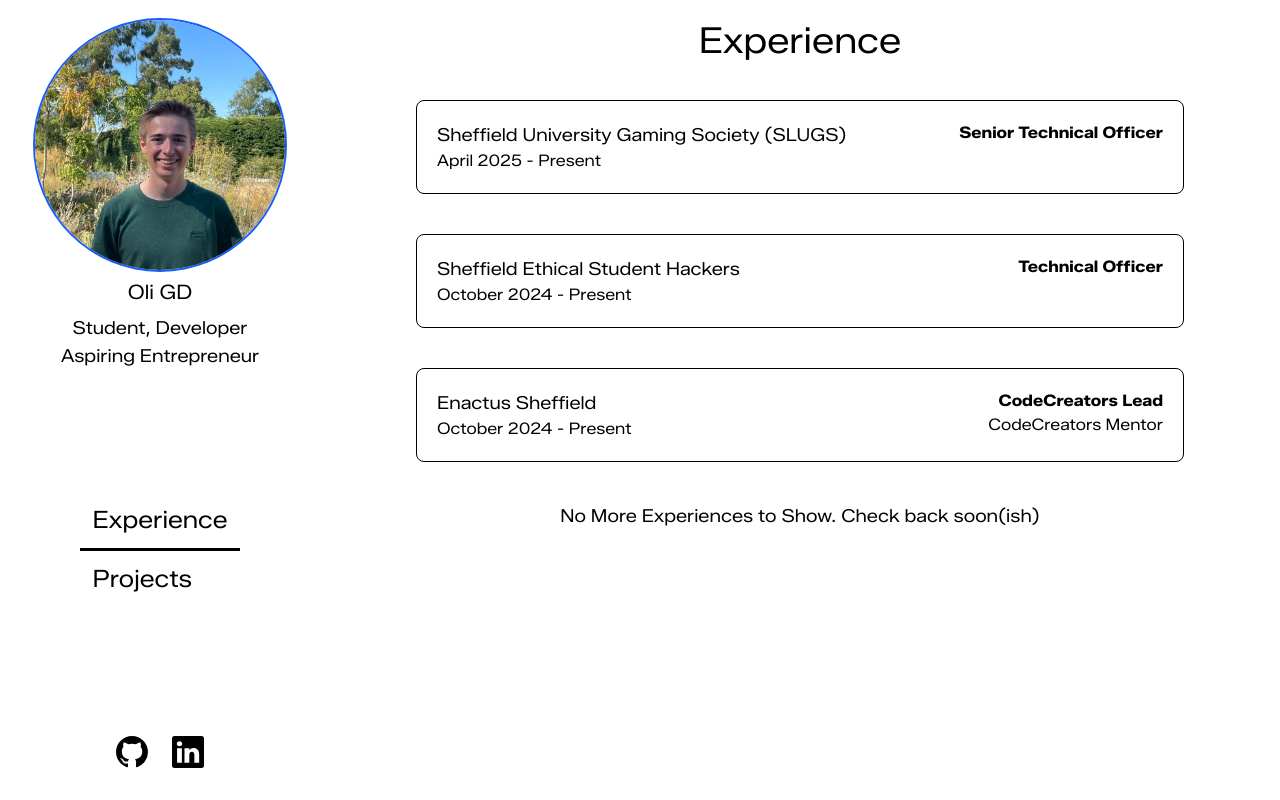
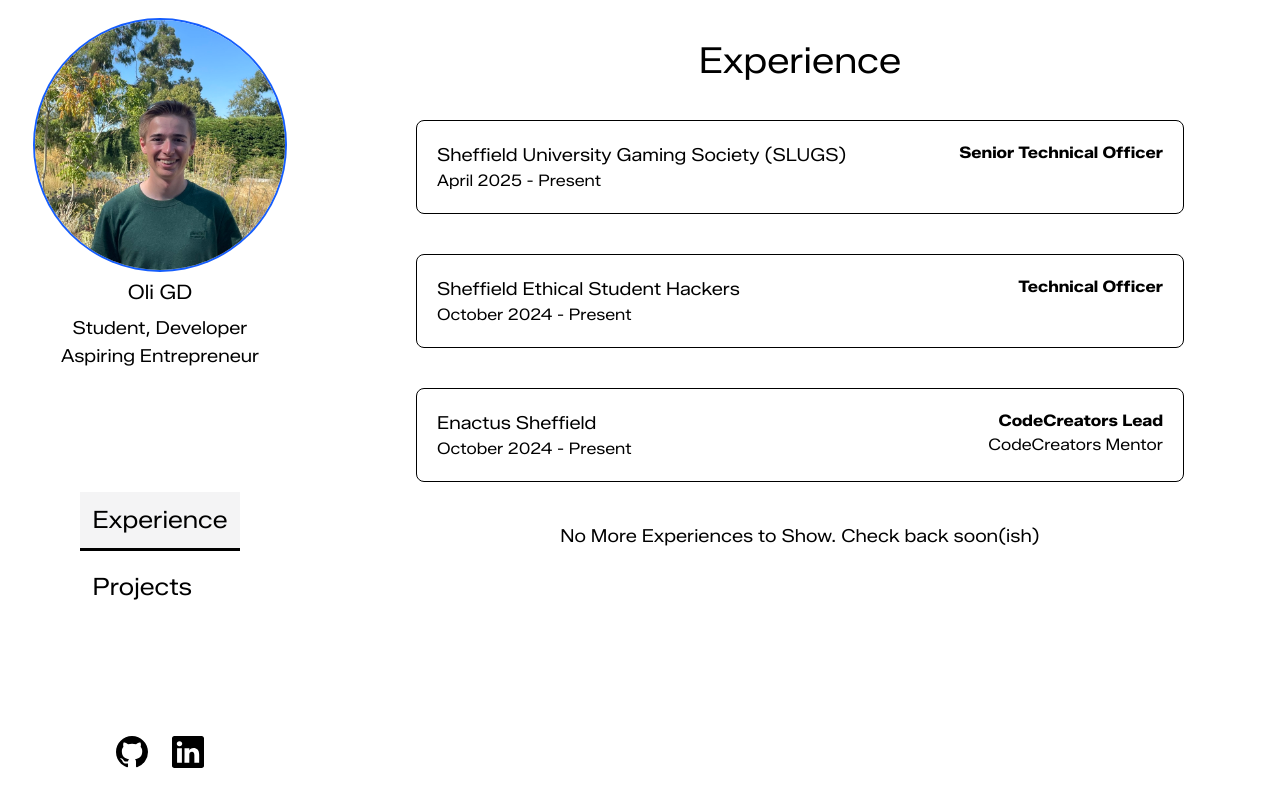
Before and after one commit to OGD311/uk.co.ogoodwinday_nextjs, a Next.js app: page / in a window 1280 px wide. Built offline with nearby package versions, Linux system fonts and the light colour scheme.

Commit message:
Added better styling for SectionsBar.

```diff
--- a/src/app/page.tsx
+++ b/src/app/page.tsx
@@ -60,7 +60,7 @@
       </div>
       <div className="w-3/4 max-md:w-full h-full min-md:overflow-y-scroll scroll-smooth pt-5" ref={scrollContainerRef}>
 
-        <div id="experience" className="section h-screen flex flex-col items-center">
+        <div id="experience" className="section h-screen flex flex-col items-center mt-5">
           <h3 className="text-4xl text-center mb-5">Experience</h3>
           {experiences.length > 0 ?
             <>
@@ -86,7 +86,7 @@
 
         </div>
 
-        <div id="projects" className="section h-screen flex flex-col items-center">
+        <div id="projects" className="section h-screen flex flex-col items-center mt-5">
           <h3 className="text-4xl text-center">Projects</h3>
           {projects.length > 0 ? (
             <>
--- a/src/components/SectionsBar.tsx
+++ b/src/components/SectionsBar.tsx
@@ -4,10 +4,10 @@
 export default function SectionsBar({ sections, activeSection } : { sections: string[], activeSection: number }) {
 
     return (
-        <div className="flex flex-col">
+        <div className="flex flex-col items-start">
             {sections.map((section, i) => (
-                <Link key={i} href={`#${section.toLowerCase()}`}>
-                    <p className={`p-3 text-2xl border-b-3 ${activeSection == i ? '' : 'border-transparent'}`}>{toTitlecase(section)}</p>
+                <Link key={i} href={`#${section.toLowerCase()}`} className="w-full">
+                    <p className={`mt-2 p-3 text-2xl border-b-3 duration-150 transition ${activeSection == i ? 'bg-zinc-100' : 'border-transparent'}`}>{toTitlecase(section)}</p>
                 </Link>
             ))}
         </div>
```
